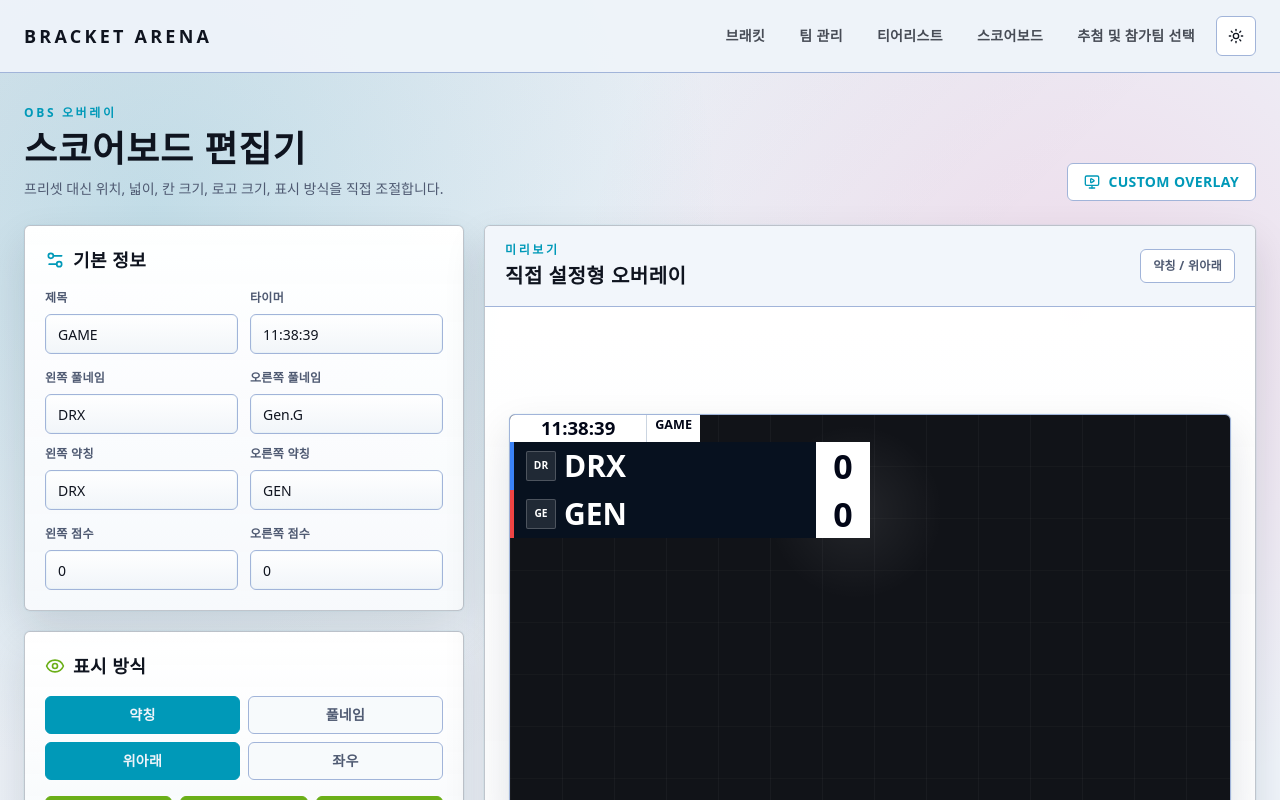
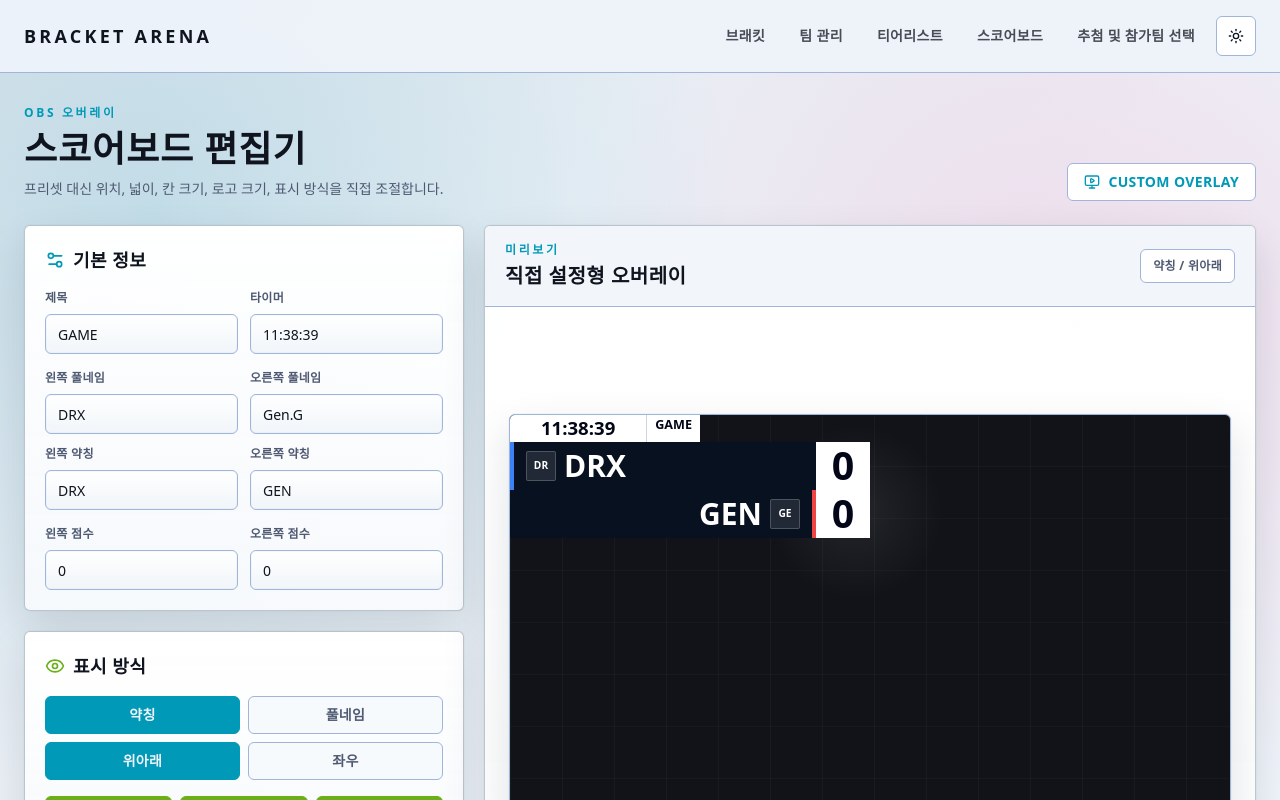
Before and after one commit to Byeolsae/Bracket-Arena, a Next.js app: page /scoreboard in a window 1280 px wide. Shown: the top 800 px of the page. Built offline with nearby package versions, Linux system fonts and the light colour scheme.

Commit message:
Improve scoreboard layout controls

```diff
--- a/src/app/scoreboard/page.tsx
+++ b/src/app/scoreboard/page.tsx
@@ -26,9 +26,10 @@ type OverlaySettings = {
   scoreWidth: number;
   rowHeight: number;
   timerWidth: number;
+  timerX: number;
+  timerY: number;
   logoSize: number;
   fontSize: number;
-  scoreSize: number;
   nameMode: NameMode;
   direction: Direction;
   showLogo: boolean;
@@ -56,9 +57,10 @@ const defaultSettings: OverlaySettings = {
   scoreWidth: 54,
   rowHeight: 48,
   timerWidth: 190,
+  timerX: 0,
+  timerY: 0,
   logoSize: 30,
   fontSize: 30,
-  scoreSize: 34,
   nameMode: "short",
   direction: "vertical",
   showLogo: true,
@@ -191,6 +193,8 @@ export default function ScoreboardPage() {
             <div className="grid gap-3">
               <RangeField label="가로 위치" value={settings.x} min={0} max={100} onChange={(value) => updateSetting("x", value)} suffix="%" />
               <RangeField label="세로 위치" value={settings.y} min={0} max={100} onChange={(value) => updateSetting("y", value)} suffix="%" />
+              <RangeField label="타이머 가로 위치" value={settings.timerX} min={-400} max={400} onChange={(value) => updateSetting("timerX", value)} suffix="px" />
+              <RangeField label="타이머 세로 위치" value={settings.timerY} min={-160} max={160} onChange={(value) => updateSetting("timerY", value)} suffix="px" />
             </div>
           </div>
 
@@ -207,7 +211,6 @@ export default function ScoreboardPage() {
               <RangeField label="타이머 넓이" value={settings.timerWidth} min={90} max={360} onChange={(value) => updateSetting("timerWidth", value)} suffix="px" />
               <RangeField label="로고 크기" value={settings.logoSize} min={0} max={80} onChange={(value) => updateSetting("logoSize", value)} suffix="px" />
               <RangeField label="팀명 글자" value={settings.fontSize} min={14} max={64} onChange={(value) => updateSetting("fontSize", value)} suffix="px" />
-              <RangeField label="점수 글자" value={settings.scoreSize} min={18} max={80} onChange={(value) => updateSetting("scoreSize", value)} suffix="px" />
               <RangeField label="불투명도" value={settings.opacity} min={20} max={100} onChange={(value) => updateSetting("opacity", value)} suffix="%" />
             </div>
           </div>
@@ -262,7 +265,10 @@ function CustomScoreboardOverlay({
       {settings.showTimer ? (
         <div
           className="grid grid-cols-[1fr_auto] bg-white text-slate-950"
-          style={{ width: settings.timerWidth }}
+          style={{
+            width: settings.timerWidth,
+            transform: `translate(${settings.timerX}px, ${settings.timerY}px)`
+          }}
         >
           <div className="px-2 py-1 text-center font-black tabular-nums leading-none" style={{ fontSize: Math.max(12, settings.fontSize * 0.62) }}>
             {scoreboard.timer}
@@ -280,7 +286,7 @@ function CustomScoreboardOverlay({
         style={
           settings.direction === "horizontal"
             ? {
-                gridTemplateColumns: `${availableTeamWidth}px ${settings.scoreWidth}px ${availableTeamWidth}px ${settings.scoreWidth}px`
+                gridTemplateColumns: `${settings.scoreWidth}px ${availableTeamWidth}px ${availableTeamWidth}px ${settings.scoreWidth}px`
               }
             : {
                 gridTemplateColumns: `${availableTeamWidth}px ${settings.scoreWidth}px`
@@ -291,14 +297,15 @@ function CustomScoreboardOverlay({
           label={labelA}
           logoLabel={scoreboard.leftShort}
           score={scoreboard.leftScore}
-          accent="border-l-blue-500"
+          side="left"
+          scoreFirst={settings.direction === "horizontal"}
           settings={settings}
         />
         <TeamCell
           label={labelB}
           logoLabel={scoreboard.rightShort}
           score={scoreboard.rightScore}
-          accent="border-l-red-500"
+          side="right"
           settings={settings}
         />
       </div>
@@ -310,38 +317,74 @@ function TeamCell({
   label,
   logoLabel,
   score,
-  accent,
+  side,
+  scoreFirst = false,
   settings
 }: {
   label: string;
   logoLabel: string;
   score: number;
-  accent: string;
+  side: "left" | "right";
+  scoreFirst?: boolean;
   settings: OverlaySettings;
 }) {
-  return (
-    <>
+  const scoreCell = (
+    <ScoreCell
+      key="score"
+      score={score}
+      rowHeight={settings.rowHeight}
+      scoreWidth={settings.scoreWidth}
+    />
+  );
+  const teamCell = (
     <div
-        className={`flex min-w-0 items-center gap-2 border-l-4 bg-[#07111f] px-3 text-white ${accent}`}
+      key="team"
+      className={[
+        "flex min-w-0 items-center gap-2 bg-[#07111f] px-3 text-white",
+        side === "left" ? "border-l-4 border-l-blue-500" : "justify-end border-r-4 border-r-red-500"
+      ].join(" ")}
       style={{ height: settings.rowHeight }}
     >
-        {settings.showLogo && settings.logoSize > 0 ? (
+      {side === "left" && settings.showLogo && settings.logoSize > 0 ? (
         <LogoBox label={logoLabel} size={settings.logoSize} />
       ) : null}
       <span
-          className="truncate font-black uppercase leading-none"
+        className={["truncate font-black uppercase leading-none", side === "right" ? "text-right" : ""].join(" ")}
         style={{ fontSize: settings.fontSize }}
       >
         {label}
       </span>
+      {side === "right" && settings.showLogo && settings.logoSize > 0 ? (
+        <LogoBox label={logoLabel} size={settings.logoSize} />
+      ) : null}
     </div>
+  );
+
+  return <>{scoreFirst ? [scoreCell, teamCell] : [teamCell, scoreCell]}</>;
+}
+
+function ScoreCell({
+  score,
+  rowHeight,
+  scoreWidth
+}: {
+  score: number;
+  rowHeight: number;
+  scoreWidth: number;
+}) {
+  const digits = String(score).length;
+  const scoreFontSize = Math.max(
+    12,
+    Math.min(rowHeight * 0.82, (scoreWidth / Math.max(1, digits)) * 1.12)
+  );
+
+  return (
     <div
-        className="grid place-items-center bg-white font-black leading-none text-slate-950"
-        style={{ height: settings.rowHeight, fontSize: settings.scoreSize }}
+      className="grid place-items-center overflow-hidden bg-white font-black leading-none text-slate-950"
+      style={{ height: rowHeight, fontSize: scoreFontSize }}
     >
       {score}
     </div>
-    </>
   );
 }
 
```
Lines whose indentation alone changed are shown as unchanged.
